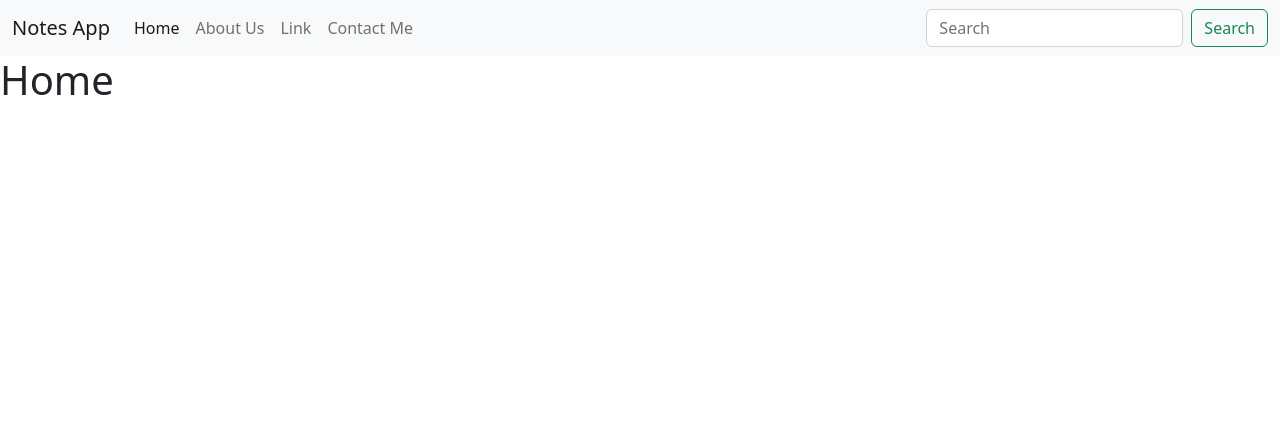
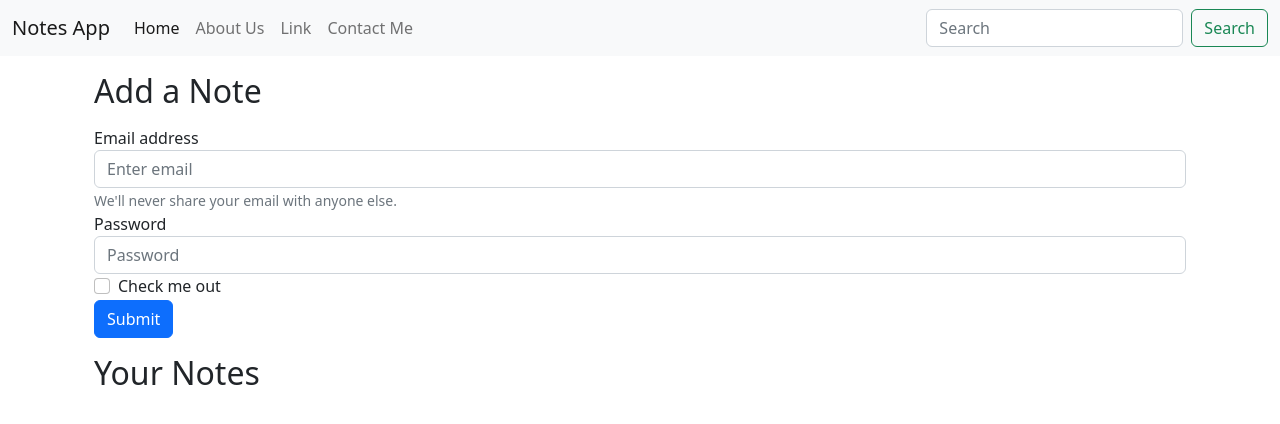
Before and after one commit to bharatsharma19/Notebook-App-Frontend, a React (Create React App) app: page / in a window 1280 px wide. Shown: the top 424 px of the page. Built offline with nearby package versions, Linux system fonts and the light colour scheme.

Commit message:
Form Template

```diff
--- a/src/App.jsx
+++ b/src/App.jsx
@@ -15,6 +15,7 @@
       <NoteState>
         <Router>
           <Navbar />
+          <div className="container">
             <Route exact path="/">
               <Home />
             </Route>
@@ -24,6 +25,7 @@
             <Route exact path="/other">
               <Other />
             </Route>
+          </div>
         </Router>
       </NoteState>
     </>
--- a/src/components/Home.jsx
+++ b/src/components/Home.jsx
@@ -3,7 +3,28 @@
 const Home = () => {
   return (
     <div>
-      <h1>Home</h1>
+      <div className="container my-3">
+        <h2>Add a Note</h2>
+        <form className='my-3'>
+          <div className="form-group">
+            <label for="exampleInputEmail1">Email address</label>
+            <input type="email" className="form-control" id="exampleInputEmail1" aria-describedby="emailHelp" placeholder="Enter email" />
+            <small id="emailHelp" className="form-text text-muted">We'll never share your email with anyone else.</small>
+          </div>
+          <div className="form-group">
+            <label for="exampleInputPassword1">Password</label>
+            <input type="password" className="form-control" id="exampleInputPassword1" placeholder="Password" />
+          </div>
+          <div className="form-group form-check">
+            <input type="checkbox" className="form-check-input" id="exampleCheck1" />
+            <label className="form-check-label" for="exampleCheck1">Check me out</label>
+          </div>
+          <button type="submit" className="btn btn-primary">Submit</button>
+        </form>
+      </div>
+      <div className="container my-3">
+        <h2>Your Notes</h2>
+      </div>
     </div>
   )
 }
```
Lines whose indentation alone changed are shown as unchanged.
